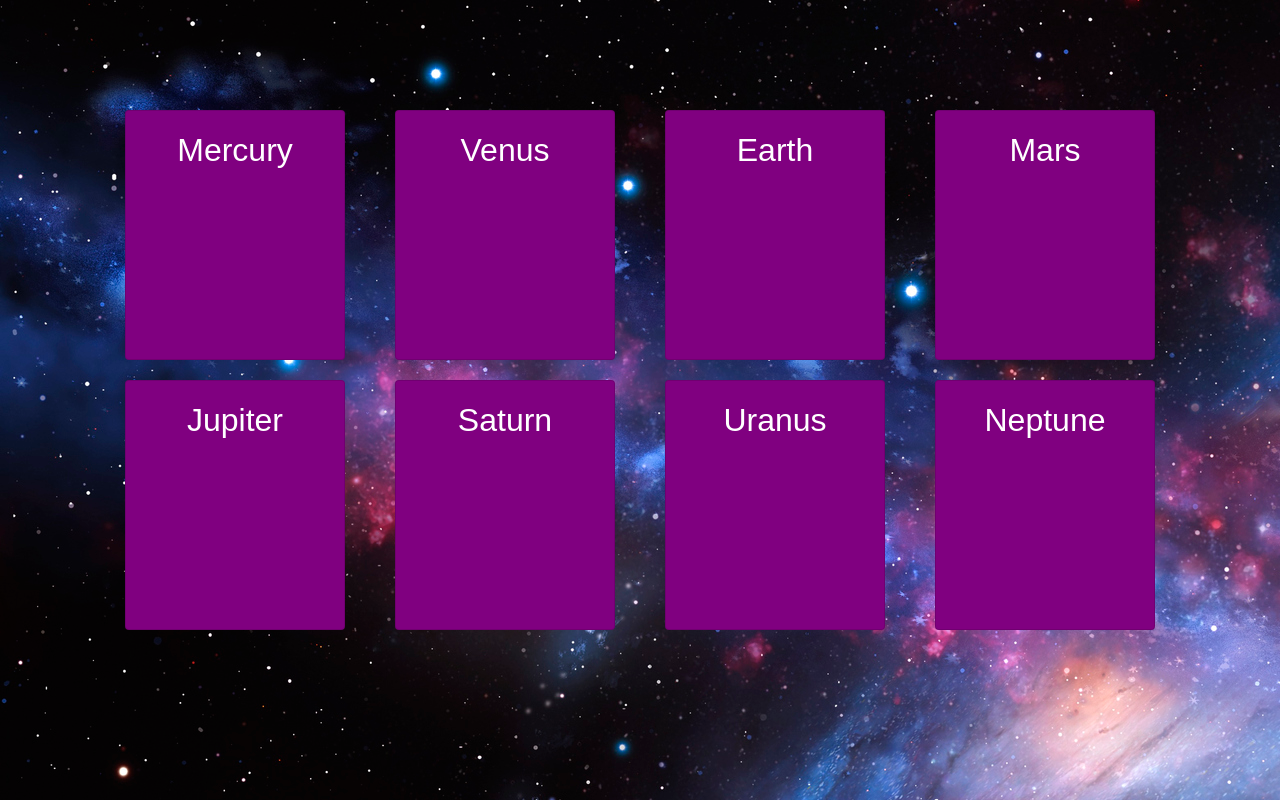
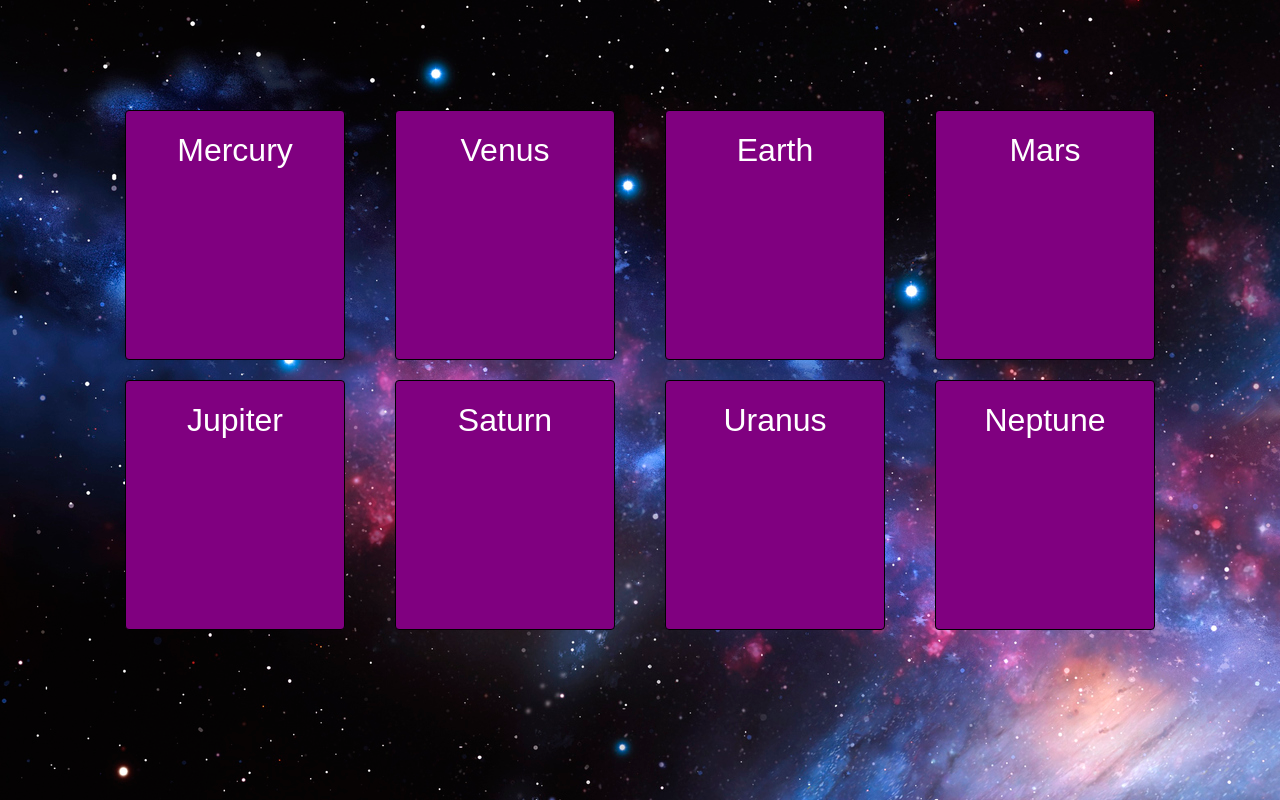
Before and after one commit to rtate2/solar-system, a website built with webpack: page src/index.html in a window 1280 px wide. Built offline with nearby package versions, Linux system fonts and the light colour scheme; files whose address does not match are found by name.

```diff
--- a/src/javascripts/components/card-front/cardFront.scss
+++ b/src/javascripts/components/card-front/cardFront.scss
@@ -1,10 +1,13 @@
 .card {
+  // display: flex;
+  // align-items: center;
+  // justify-content: center;
   text-align: center;
   margin: 10px;
   height: 250px;
   background-color: purple;
   color: white;
-
+  border: 1px solid black;
 };
 
 .image {
```
